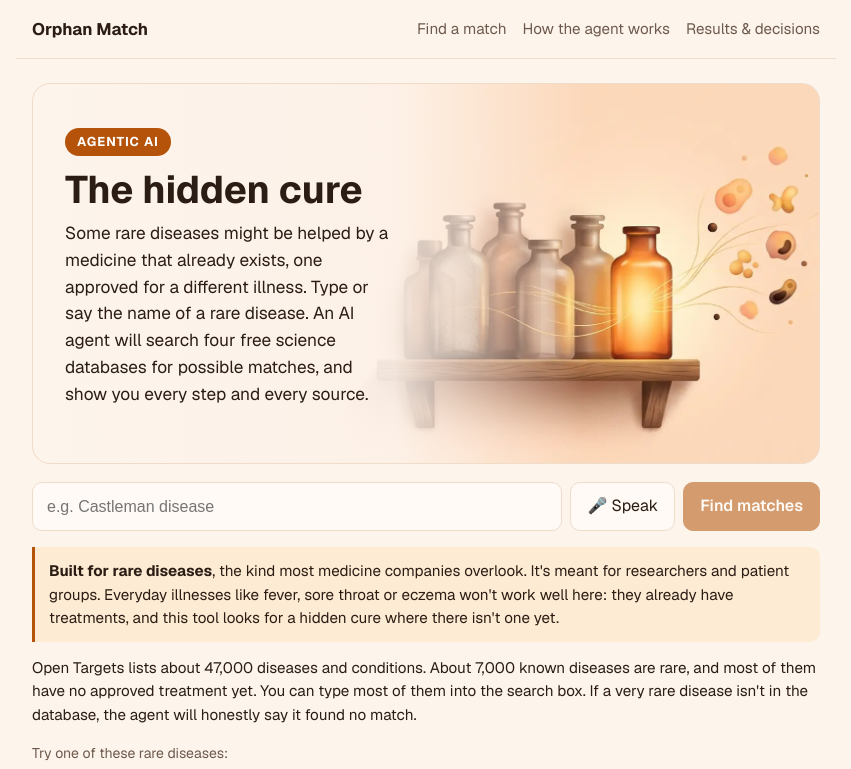
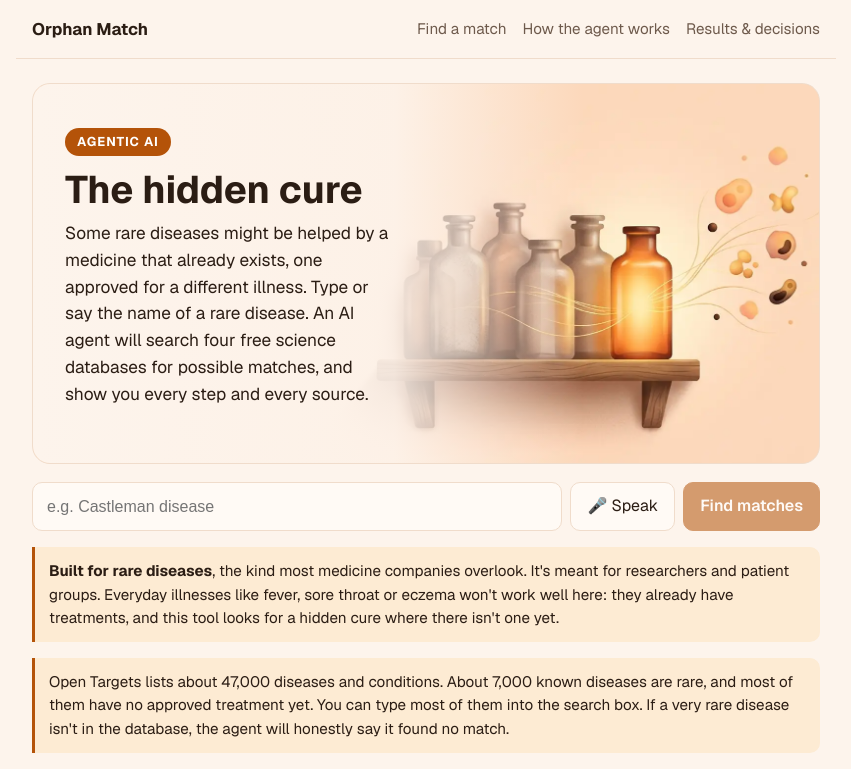
Before and after one commit to rarima-rajeev/orphan-match, a Next.js app: page / in a window 1280 px wide. Shown: the top 769 px of the page, without its empty margins (214-1065 px from the left). Built offline with nearby package versions, Linux system fonts and the light colour scheme.

Commit message:
Highlight the rare-disease reach paragraph like the audience note
Co-Authored-By: Claude Opus 5.5 <noreply@anthropic.com>

```diff
--- a/app/globals.css
+++ b/app/globals.css
@@ -118,4 +118,3 @@ th { color: var(--muted); font-weight: 600; }
 .example { text-align: left; display: flex; flex-direction: column; gap: 3px; padding: 10px 14px; }
 .example span { color: var(--muted); font-size: 0.86rem; }
 .example:hover:not(:disabled) { border-color: var(--accent); }
-.reach { margin: 0 0 16px; font-size: 0.95rem; }
--- a/app/page.tsx
+++ b/app/page.tsx
@@ -99,7 +99,7 @@ export default function FindAMatch() {
         patient groups. Everyday illnesses like fever, sore throat or eczema won&apos;t work well here: they already have
         treatments, and this tool looks for a hidden cure where there isn&apos;t one yet.
       </p>
-      <p className="reach">
+      <p className="audience">
         Open Targets lists about 47,000 diseases and conditions. About 7,000 known diseases are rare, and most of them have
         no approved treatment yet. You can type most of them into the search box. If a very rare disease isn&apos;t in the
         database, the agent will honestly say it found no match.
```
